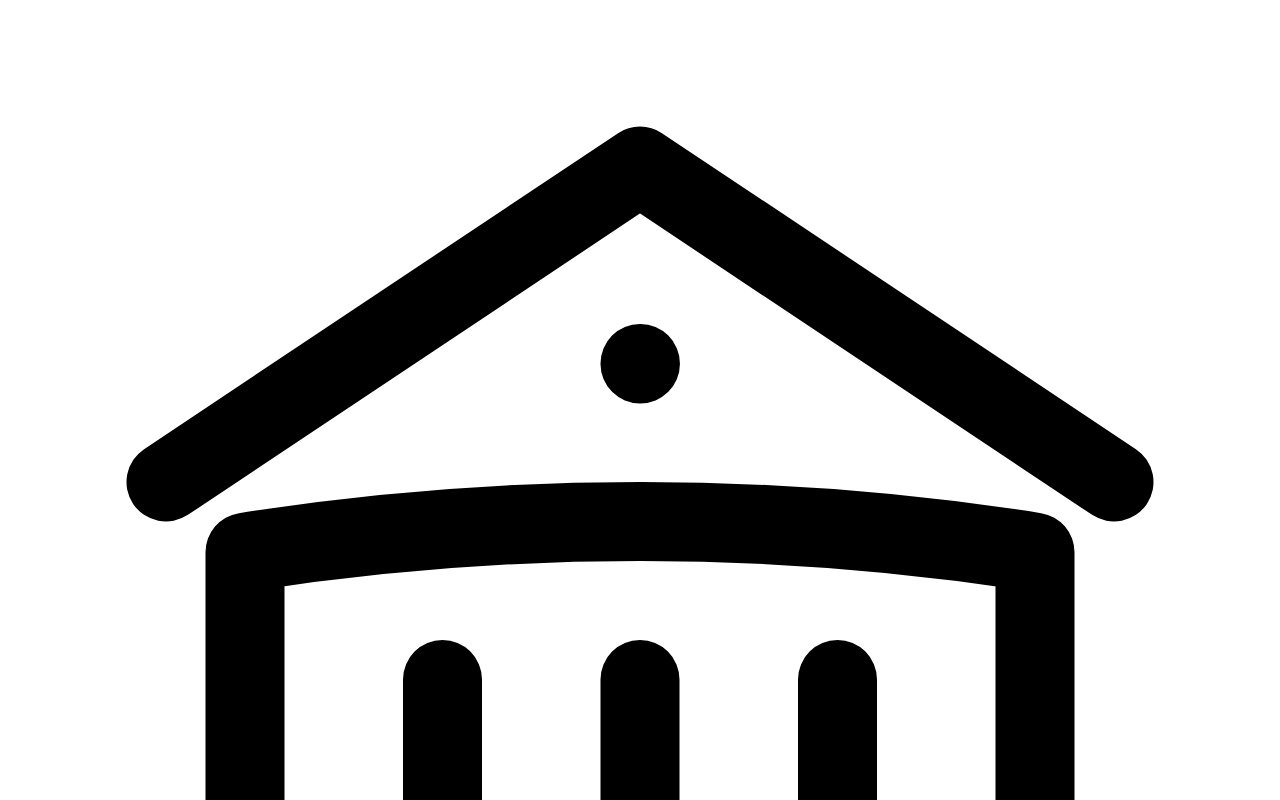
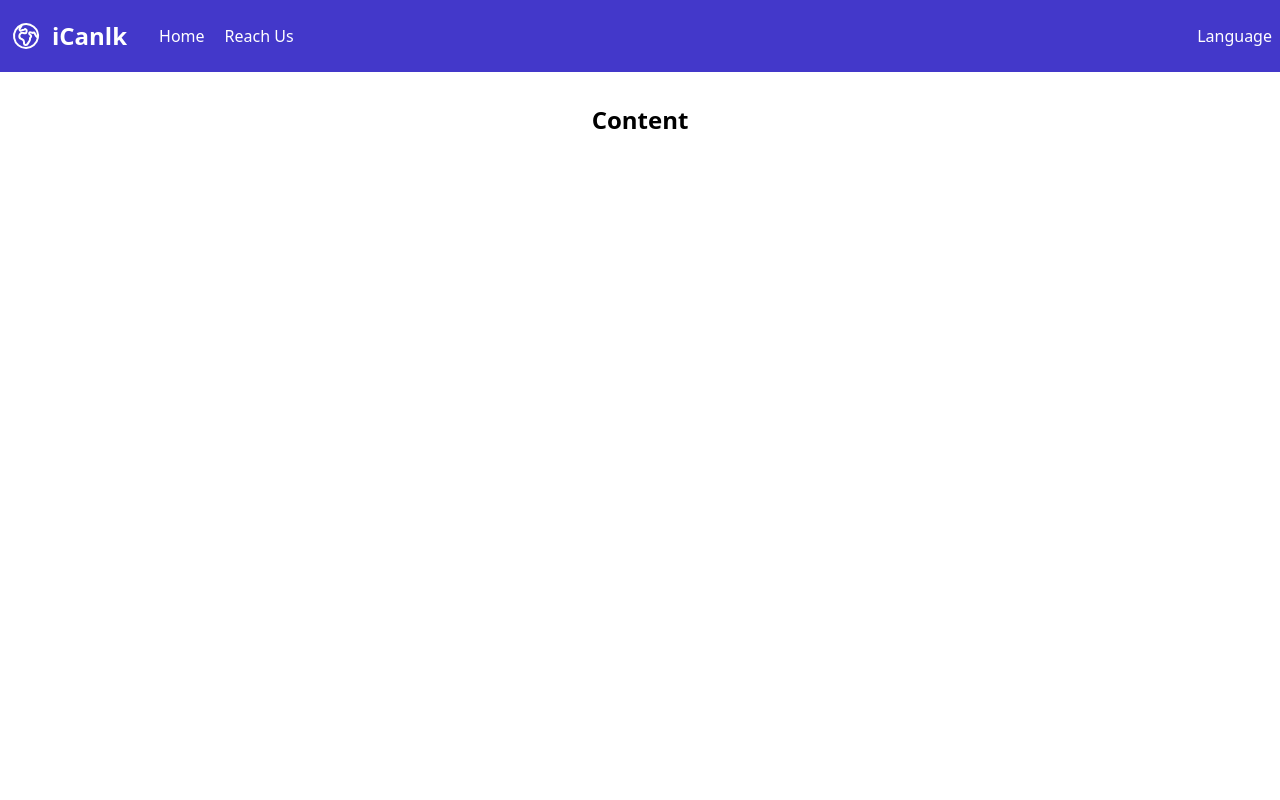
Before and after one commit to Gim128/website-vue3, a Vue app: page / in a window 1280 px wide. Shown: the top 800 px of the page. Built offline with nearby package versions, Linux system fonts and the light colour scheme.

Commit message:
successfully create navbar

```diff
--- a/package.json
+++ b/package.json
@@ -8,7 +8,10 @@
     "lint": "vue-cli-service lint"
   },
   "dependencies": {
+    "autoprefixer": "^10",
     "core-js": "^3.8.3",
+    "postcss": "^8",
+    "tailwindcss": "^3",
     "vue": "^3.2.13"
   },
   "devDependencies": {
@@ -19,7 +22,8 @@
     "@vue/cli-service": "~5.0.0",
     "eslint": "^7.32.0",
     "eslint-plugin-vue": "^8.0.3",
-    "tailwindcss": "^3.2.4"
+    "tailwindcss": "^3.2.4",
+    "vue-cli-plugin-tailwind": "~3.0.0"
   },
   "eslintConfig": {
     "root": true,
--- /dev/null
+++ b/postcss.config.js
@@ -0,0 +1,6 @@
+module.exports = {
+    plugins: {
+      tailwindcss: {},
+      autoprefixer: {},
+    },
+  }
--- a/src/components/NavbarComponent.vue
+++ b/src/components/NavbarComponent.vue
@@ -2,40 +2,51 @@
   <nav>
     <!-- desktop menu -->
     <div class="bg-indigo-700">
-        <div class="max-w-7xl mx-auto">
+        <div class="mx-auto max-w-7xl">
             <div class="flex justify-between">
                 <!-- menu -->
-                <div>
-                    <!-- logo -->
-                    <div class="flex items-center py-5 px-2"></div>
-                    <svg xmlns="http://www.w3.org/2000/svg" fill="none" viewBox="0 0 24 24" stroke-width="1.5" stroke="currentColor" class="w-6 h-6">
-                        <path stroke-linecap="round" stroke-linejoin="round" d="M12 21v-8.25M15.75 21v-8.25M8.25 21v-8.25M3 9l9-6 9 6m-1.5 12V10.332A48.36 48.36 0 0012 9.75c-2.551 0-5.056.2-7.5.582V21M3 21h18M12 6.75h.008v.008H12V6.75z" />
-                      </svg><span class="font-extrabold text-white">iCanlk</span>
-                      <!-- 08:06 -->
-                    <!-- item -->
-                    <div></div>
+                <div class="flex space-x-4">
+                  <!-- logo -->
+                    <a href="" class="flex items-start px-2 py-5 space-x-2">
+                      <svg xmlns="http://www.w3.org/2000/svg" fill="none" viewBox="0 0 24 24" stroke-width="1.5" stroke="currentColor" class="h-8 text-white w-9">
+                        <path stroke-linecap="round" stroke-linejoin="round" d="M20.893 13.393l-1.135-1.135a2.252 2.252 0 01-.421-.585l-1.08-2.16a.414.414 0 00-.663-.107.827.827 0 01-.812.21l-1.273-.363a.89.89 0 00-.738 1.595l.587.39c.59.395.674 1.23.172 1.732l-.2.2c-.212.212-.33.498-.33.796v.41c0 .409-.11.809-.32 1.158l-1.315 2.191a2.11 2.11 0 01-1.81 1.025 1.055 1.055 0 01-1.055-1.055v-1.172c0-.92-.56-1.747-1.414-2.089l-.655-.261a2.25 2.25 0 01-1.383-2.46l.007-.042a2.25 2.25 0 01.29-.787l.09-.15a2.25 2.25 0 012.37-1.048l1.178.236a1.125 1.125 0 001.302-.795l.208-.73a1.125 1.125 0 00-.578-1.315l-.665-.332-.091.091a2.25 2.25 0 01-1.591.659h-.18c-.249 0-.487.1-.662.274a.931.931 0 01-1.458-1.137l1.411-2.353a2.25 2.25 0 00.286-.76m11.928 9.869A9 9 0 008.965 3.525m11.928 9.868A9 9 0 118.965 3.525" />
+                      </svg><span class="ml-2 text-2xl font-extrabold text-white">iCanlk</span>
+                    </a>
+                  <!-- menu -->
+                  <div class="items-center hidden space-x-1 md:flex">
+                    <a href="#" class="px-2 py-5 text-white cursor-pointer hover:text-yellow-500">Home</a>
+                    <a href="#" class="px-2 py-5 text-white cursor-pointer hover:text-yellow-500">Reach Us</a>
+                  </div>
                 </div>
+                <!-- login -->
+                <div class="items-center hidden space-x-1 md:flex">
+                  <a href="#" class="px-2 py-5 text-white cursor-pointer hover:text-yellow-500">Language</a>
+                </div>
+                <!-- show mobile menu -->
+                <div class="flex items-center md:hidden">
+                  <button @click="showMobileMenu = !showMobileMenu" class="px-2 py-5">
+                    <svg xmlns="http://www.w3.org/2000/svg" fill="none" viewBox="0 0 24 24" stroke-width="1.5" stroke="currentColor" class="w-8 h-8 text-white">
+                      <path stroke-linecap="round" stroke-linejoin="round" d="M3.75 6.75h16.5M3.75 12h16.5m-16.5 5.25h16.5" />
+                    </svg>
 
-                <!-- button -->
-                <div></div>
-
-                <!-- button show mobile -->
-                <div></div>
+                  </button>
+                </div>
             </div>
         </div>
     </div>
     <!-- mobile menu -->
-    <div></div>
+    <div class="bg-indigo-700 md:hidden" :class="{hidden: showMobileMenu}">
+      <a href="#" class="block px-4 py-2 text-white hover:bg-indigo-600 hover:text-bg-yellow-500">Home</a>
+      <a href="#" class="block px-4 py-2 text-white hover:bg-indigo-600 hover:text-bg-yellow-500">Reach Us</a>
+    </div>
   </nav>
-  <div class="p-8 text-2xl font-extrabold text-center">
-    Content
-</div>
+  <div class="p-8 text-2xl font-extrabold text-center">Content</div>
 </template>
 
-<script>
-export default {
-    name: "NavbarComponent",
-}
+<script setup>
+  import { ref } from 'vue';
+
+  const showMobileMenu = ref(true)
 </script>
 
 <style>
--- a/src/main.js
+++ b/src/main.js
@@ -1,4 +1,5 @@
 import { createApp } from 'vue'
 import App from './App.vue'
+import './assets/tailwind.css'
 
 createApp(App).mount('#app')
--- a/tailwind.config.js
+++ b/tailwind.config.js
@@ -1,9 +1,6 @@
 /** @type {import('tailwindcss').Config} */
 module.exports = {
-  content: [
-    './public/**/*.html',
-    './src/**/*.{vue,js,ts,jsx,tsx}'
-  ],
+  content: ['./public/**/*.html', './src/**/*.{vue,js,ts,jsx,tsx}'],
   theme: {
     extend: {},
   },
```
Also changed, not shown: 1 other file (tests, documents, lock files or other folders).
